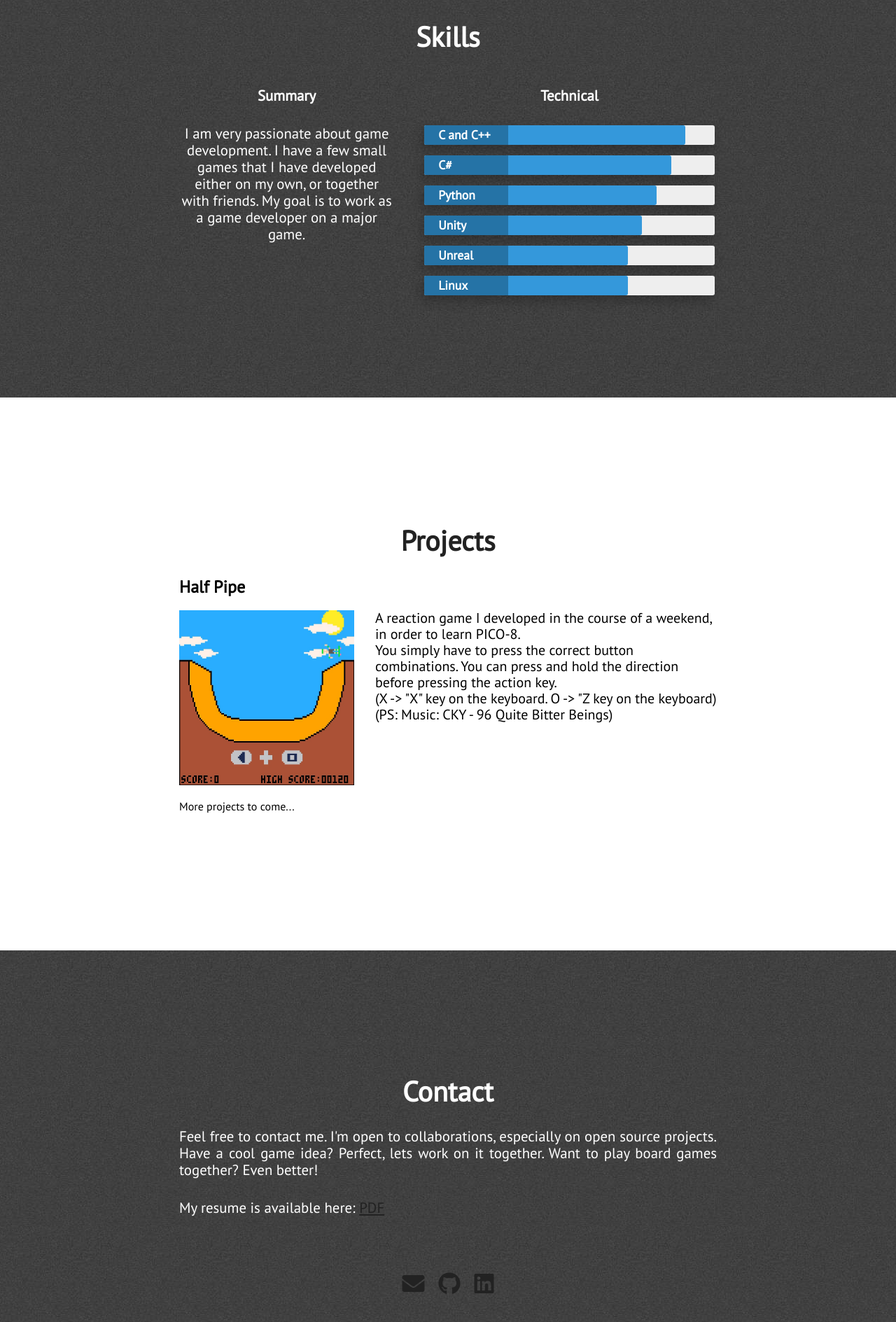
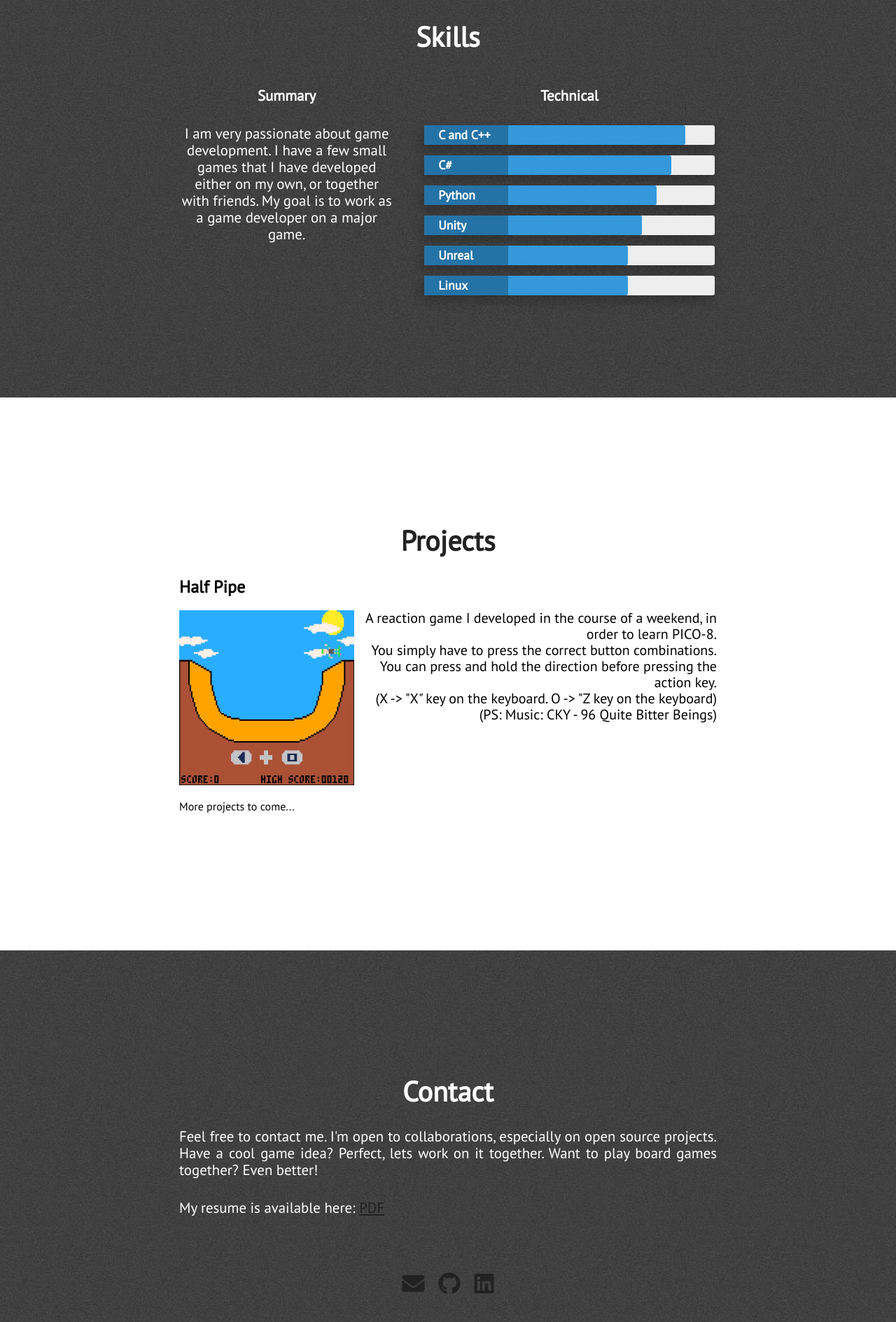
Before and after one commit to mkoseoglu091/mkoseoglu091.github.io, a Jekyll site: the page built from index.html, in a window 1280 px wide. Shown: the part 1522-3411 px from the top of the page at 70% size. Built offline with Jekyll 4.4.1, drawn with Linux system fonts in a browser that asks for light colours; nearby versions of some CDN libraries.

Commit message:
Update projects.html

```diff
--- a/_includes/projects.html
+++ b/_includes/projects.html
@@ -5,7 +5,7 @@
                 <h2>Half Pipe</h2>
                 <a href="halfpipe.html">
                     <img alt="Half Pipe" src="../assets/images/halfpipe screenshot.jpg" width="250" height="250" style="float:left"></a>
-                <p style="padding-left: 280px; font-size: 20px;">A reaction game I developed in the course of a weekend, in order to learn PICO-8. <br>You simply have to press the correct button combinations. You can press and hold the direction before pressing the action key. <br>(X -> "X" key on the keyboard. O -> "Z key on the keyboard) <br>(PS: Music: CKY - 96 Quite Bitter Beings)</p>
+                <p style="text-align: right; font-size: 20px;">A reaction game I developed in the course of a weekend, in order to learn PICO-8. <br>You simply have to press the correct button combinations. You can press and hold the direction before pressing the action key. <br>(X -> "X" key on the keyboard. O -> "Z key on the keyboard) <br>(PS: Music: CKY - 96 Quite Bitter Beings)</p>
 
                 <br>
                 <br>
```
